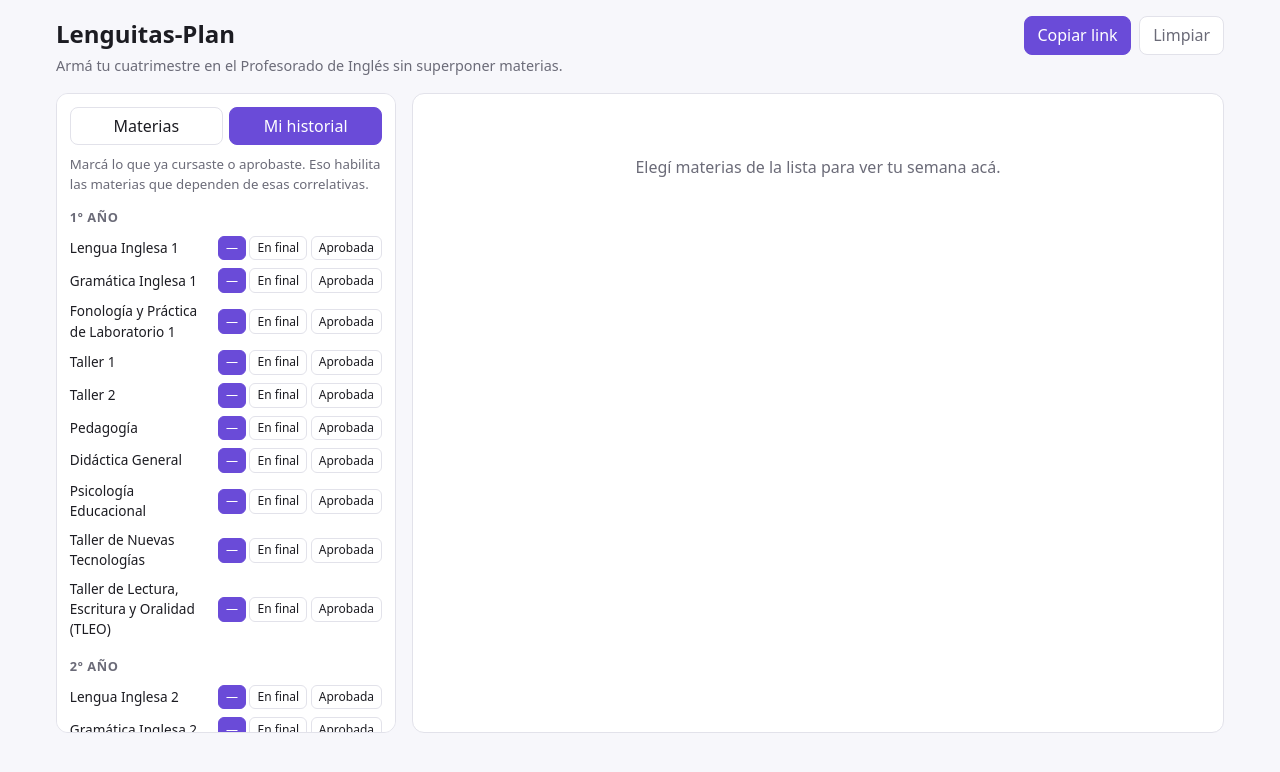
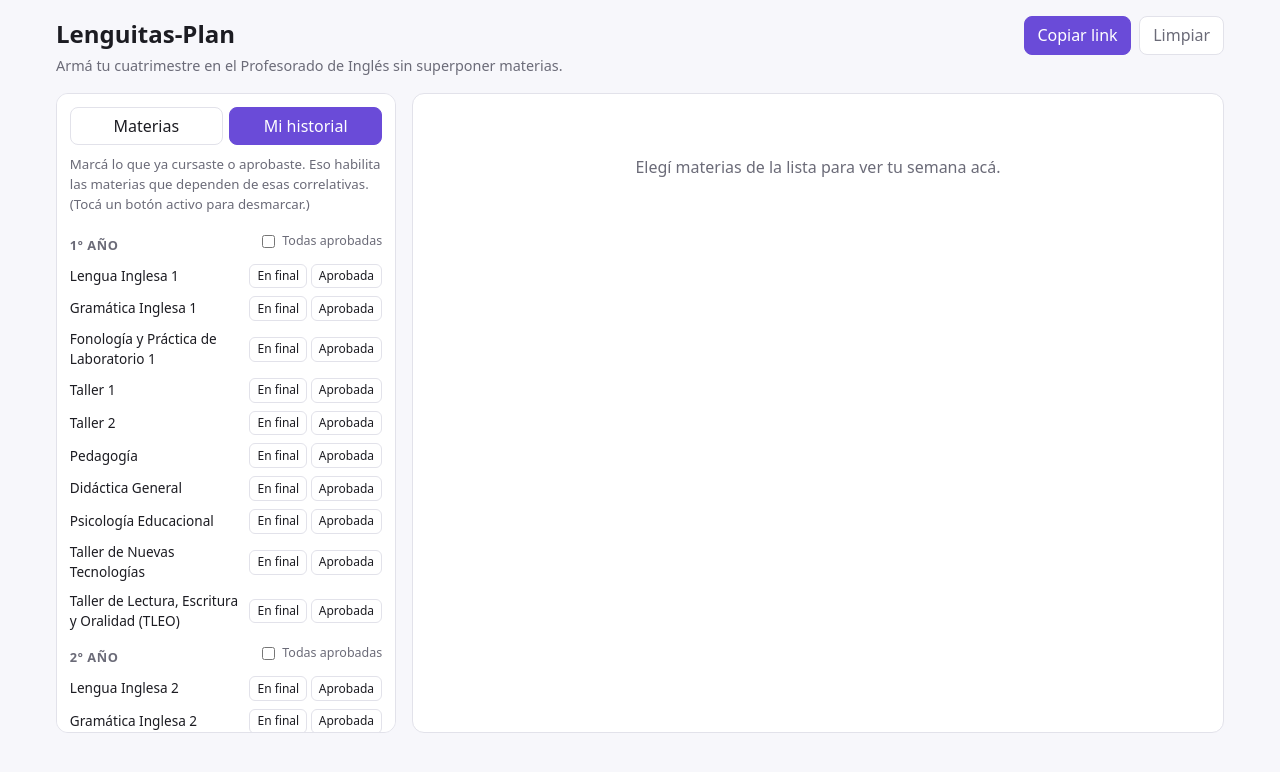
Before and after one commit to miru-porto/lenguitas-plan, a React (Vite) app: page / in a window 1280 px wide. Both pictures are taken after a click on the button "Mi historial". Shown: the top 772 px of the page. Built offline with nearby package versions, Linux system fonts and the light colour scheme.

Commit message:
feat(ui): historial con botones que alternan y 'todas aprobadas' por anio

```diff
--- a/src/App.css
+++ b/src/App.css
@@ -228,6 +228,20 @@ button:hover {
   color: var(--tenue);
   margin: 0.2rem 0 0.5rem;
 }
+.historial-anio-cab {
+  display: flex;
+  align-items: center;
+  justify-content: space-between;
+  gap: 0.5rem;
+}
+.historial-todas {
+  display: flex;
+  align-items: center;
+  gap: 0.3rem;
+  font-size: 0.78rem;
+  color: var(--tenue);
+  cursor: pointer;
+}
 .historial-fila {
   display: flex;
   align-items: center;
--- a/src/App.tsx
+++ b/src/App.tsx
@@ -14,8 +14,15 @@ const TURNOS: { valor: FiltroTurno; label: string }[] = [
 ];
 
 export default function App() {
-  const { estado, toggleCatedra, setEstadoMateria, setTurno, limpiar, permalink } =
-    useEstado();
+  const {
+    estado,
+    toggleCatedra,
+    setEstadoMateria,
+    setEstadoMaterias,
+    setTurno,
+    limpiar,
+    permalink,
+  } = useEstado();
   const [tab, setTab] = useState<"materias" | "historial">("materias");
   const [copiado, setCopiado] = useState(false);
 
@@ -106,7 +113,11 @@ export default function App() {
               onToggle={toggleCatedra}
             />
           ) : (
-            <Historial historial={estado.historial} onSet={setEstadoMateria} />
+            <Historial
+              historial={estado.historial}
+              onSet={setEstadoMateria}
+              onSetMuchas={setEstadoMaterias}
+            />
           )}
         </aside>
 
--- a/src/components/Historial.tsx
+++ b/src/components/Historial.tsx
@@ -2,7 +2,6 @@ import type { EstadoMateria } from "../types";
 import { materias } from "../data";
 
 const OPCIONES: { valor: EstadoMateria; label: string }[] = [
-  { valor: "no-hecha", label: "—" },
   { valor: "final", label: "En final" },
   { valor: "aprobada", label: "Aprobada" },
 ];
@@ -10,19 +9,39 @@ const OPCIONES: { valor: EstadoMateria; label: string }[] = [
 interface Props {
   historial: Record<string, EstadoMateria>;
   onSet: (materiaId: string, valor: EstadoMateria) => void;
+  onSetMuchas: (materiaIds: string[], valor: EstadoMateria) => void;
 }
 
-export function Historial({ historial, onSet }: Props) {
+export function Historial({ historial, onSet, onSetMuchas }: Props) {
   const anios = [1, 2, 3, 4, 5];
   return (
     <div className="historial">
       <p className="historial-ayuda">
         Marcá lo que ya cursaste o aprobaste. Eso habilita las materias que
-        dependen de esas correlativas.
+        dependen de esas correlativas. (Tocá un botón activo para desmarcar.)
       </p>
-      {anios.map((anio) => (
+      {anios.map((anio) => {
+        const idsAnio = materias
+          .filter((m) => m.anio === anio)
+          .map((m) => m.id);
+        const todasAprobadas = idsAnio.every(
+          (id) => historial[id] === "aprobada",
+        );
+        return (
           <section key={anio} className="selector-anio">
+            <div className="historial-anio-cab">
               <h3>{anio}º año</h3>
+              <label className="historial-todas" title="Marcar todo el año como aprobado">
+                <input
+                  type="checkbox"
+                  checked={todasAprobadas}
+                  onChange={(e) =>
+                    onSetMuchas(idsAnio, e.target.checked ? "aprobada" : "no-hecha")
+                  }
+                />
+                Todas aprobadas
+              </label>
+            </div>
             {materias
               .filter((m) => m.anio === anio)
               .map((m) => {
@@ -37,7 +56,9 @@ export function Historial({ historial, onSet }: Props) {
                           className={`hist-btn${
                             actual === op.valor ? " hist-btn-activo" : ""
                           }`}
-                        onClick={() => onSet(m.id, op.valor)}
+                          onClick={() =>
+                            onSet(m.id, actual === op.valor ? "no-hecha" : op.valor)
+                          }
                         >
                           {op.label}
                         </button>
@@ -47,7 +68,8 @@ export function Historial({ historial, onSet }: Props) {
                 );
               })}
           </section>
-      ))}
+        );
+      })}
     </div>
   );
 }
```
Lines whose indentation alone changed are shown as unchanged.
